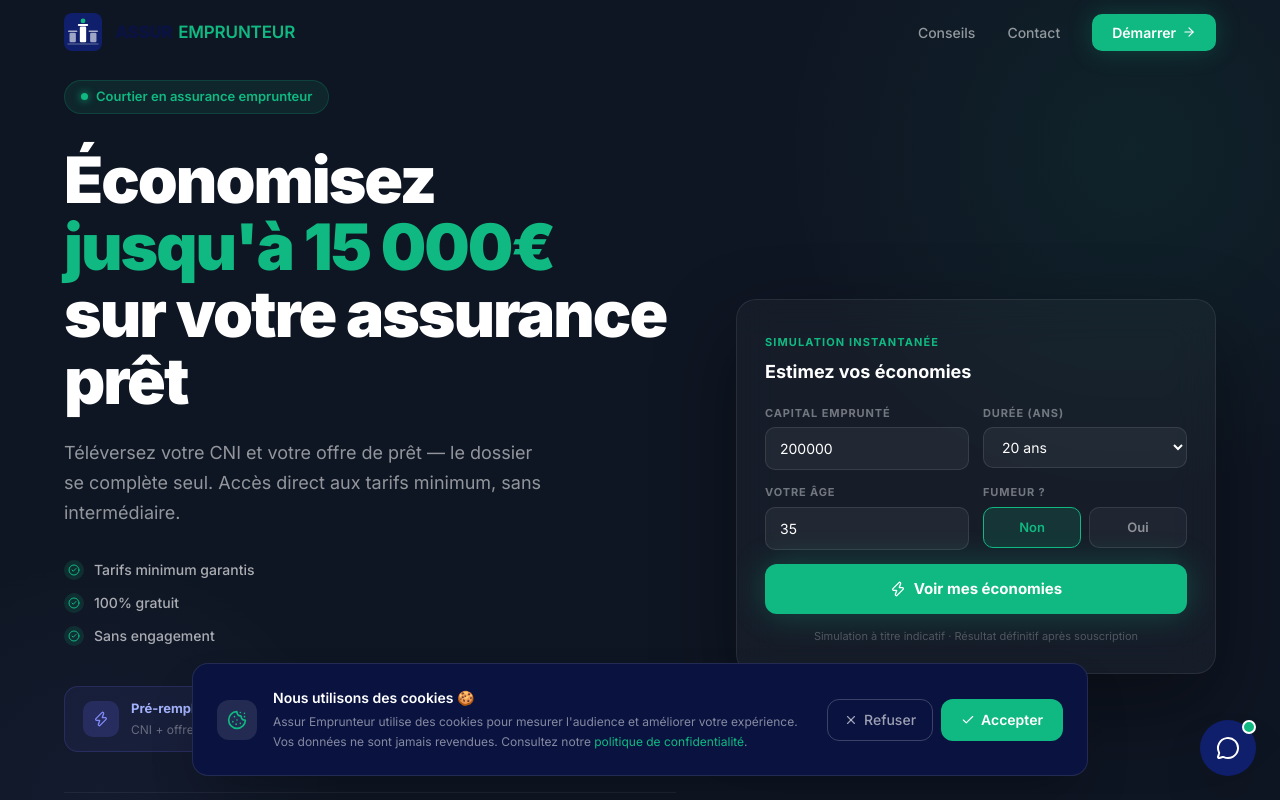
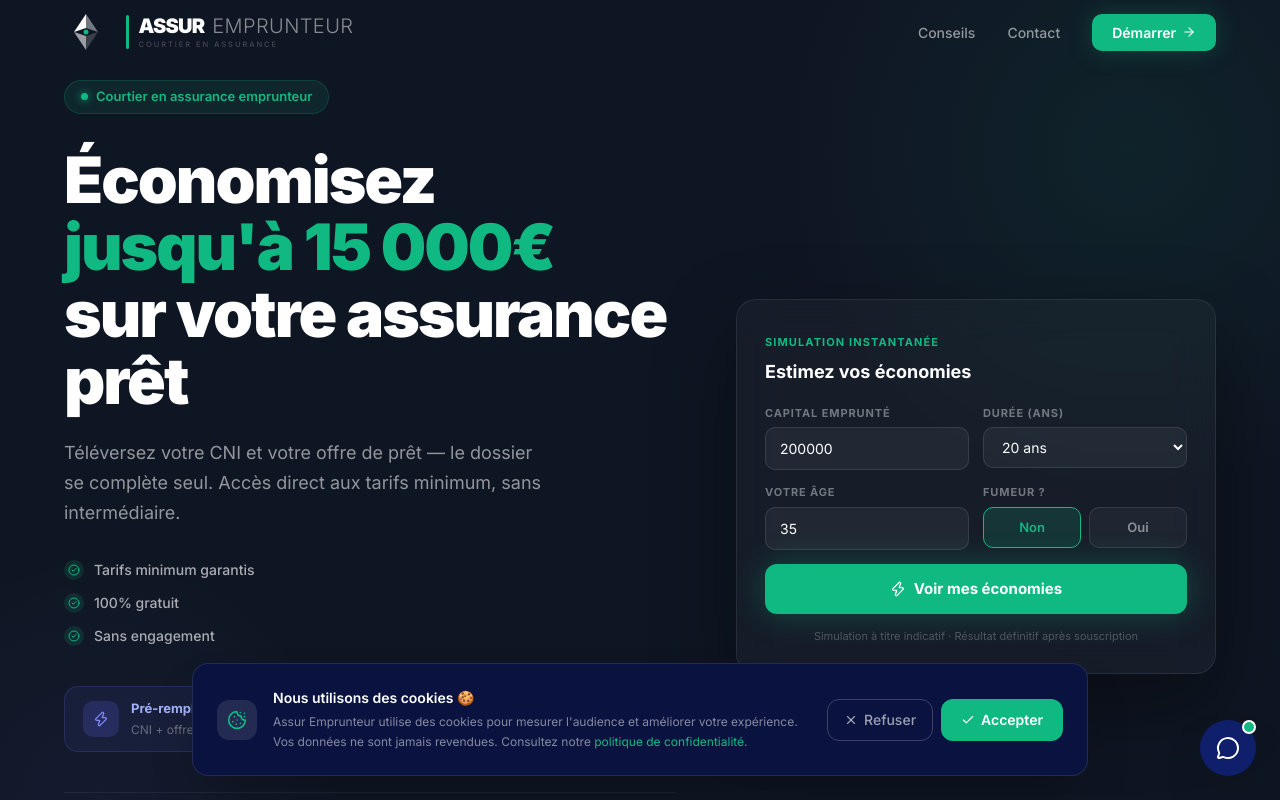
Before and after one commit to loricbenoit-coder/assurio, a React (Vite) app: page /v2 in a window 1280 px wide. Shown: the top 800 px of the page. Built offline with nearby package versions, Linux system fonts and the light colour scheme.

Commit message:
feat(v2): logo L'Éclat — diamant 4 facettes + wordmark ASSUR/EMPRUNTEUR

```diff
--- /dev/null
+++ b/src/components/ui/LogoV2.jsx
@@ -0,0 +1,39 @@
+import React from 'react'
+
+const EclatSymbol = ({ size = 44 }) => (
+  <svg width={size} height={size} viewBox="0 0 44 44" fill="none" aria-hidden="true">
+    <path d="M22 4 L10 22 L22 18 Z" fill="white"/>
+    <path d="M22 4 L34 22 L22 18 Z" fill="rgba(255,255,255,0.42)"/>
+    <path d="M22 40 L10 22 L22 26 Z" fill="rgba(255,255,255,0.58)"/>
+    <path d="M22 40 L34 22 L22 26 Z" fill="rgba(255,255,255,0.18)"/>
+    <circle cx="22" cy="22" r="2.5" fill="#10b981"/>
+  </svg>
+)
+
+export const LogoV2 = ({ size = 44 }) => (
+  <div style={{ display: 'inline-flex', alignItems: 'center', gap: 18, userSelect: 'none' }}>
+    <EclatSymbol size={size} />
+    <div style={{ display: 'flex', alignItems: 'center', gap: 10 }}>
+      <div style={{ width: 2.5, height: 34, background: '#10b981', borderRadius: 2, flexShrink: 0 }} />
+      <div style={{ display: 'flex', flexDirection: 'column', gap: 0, lineHeight: 1 }}>
+        <div>
+          <span style={{
+            fontFamily: 'Inter, system-ui, -apple-system, sans-serif',
+            fontSize: 20, fontWeight: 900, letterSpacing: '-0.04em', color: '#ffffff',
+          }}>ASSUR</span>
+          <span style={{
+            fontFamily: 'Inter, system-ui, -apple-system, sans-serif',
+            fontSize: 20, fontWeight: 300, letterSpacing: '0.02em', color: 'rgba(255,255,255,0.5)',
+            marginLeft: 8,
+          }}>EMPRUNTEUR</span>
+        </div>
+        <span style={{
+          fontFamily: 'Inter, system-ui, -apple-system, sans-serif',
+          fontSize: 7.5, fontWeight: 500, letterSpacing: '0.26em',
+          textTransform: 'uppercase', color: 'rgba(255,255,255,0.22)',
+          marginTop: 5, display: 'block',
+        }}>Courtier en assurance</span>
+      </div>
+    </div>
+  </div>
+)
--- a/src/pages/LandingV2.jsx
+++ b/src/pages/LandingV2.jsx
@@ -1,7 +1,7 @@
 import React, { useState, useEffect } from 'react'
 import { ArrowRight, CheckCircle2, Star, Zap, Shield, Upload, Lock } from 'lucide-react'
 import { computeQuotes } from '@/lib/quoteEngine'
-import { LogoWordmark } from '@/components/ui/Logo'
+import { LogoV2 } from '@/components/ui/LogoV2'
 
 /* ─── Palette dark premium ──────────────────────────────────────────── */
 // bg-base   : #08090e
@@ -30,7 +30,7 @@ const NavV2 = () => {
       borderBottom: scrolled ? '1px solid rgba(255,255,255,0.07)' : '1px solid transparent',
     }}>
       <div style={{ maxWidth: 1200, margin: '0 auto', padding: '0 24px', height: 64, display: 'flex', alignItems: 'center', justifyContent: 'space-between' }}>
-        <LogoWordmark dark={false} />
+        <LogoV2 />
         <div style={{ display: 'flex', gap: 32, alignItems: 'center' }}>
           {[['Conseils', '/blog'], ['Contact', '/contact']].map(([label, href]) => (
             <a key={label} href={href} style={{ color: 'rgba(255,255,255,0.55)', fontSize: 14, fontWeight: 500, textDecoration: 'none', transition: 'color 0.2s' }}
@@ -506,7 +506,7 @@ const CTAV2 = () => (
 const FooterV2 = () => (
   <footer style={{ background: '#0f1623', borderTop: '1px solid rgba(255,255,255,0.05)', padding: '32px 24px' }}>
     <div style={{ maxWidth: 1200, margin: '0 auto', display: 'flex', justifyContent: 'space-between', alignItems: 'center', flexWrap: 'wrap', gap: 16 }}>
-      <LogoWordmark dark={false} />
+      <LogoV2 />
       <div style={{ display: 'flex', gap: 24 }}>
         {[['Mentions légales', '/mentions-legales'], ['CGU', '/cgu'], ['Confidentialité', '/politique-confidentialite']].map(([l, h]) => (
           <a key={l} href={h} style={{ fontSize: 12, color: 'rgba(255,255,255,0.25)', textDecoration: 'none' }}>{l}</a>
```
